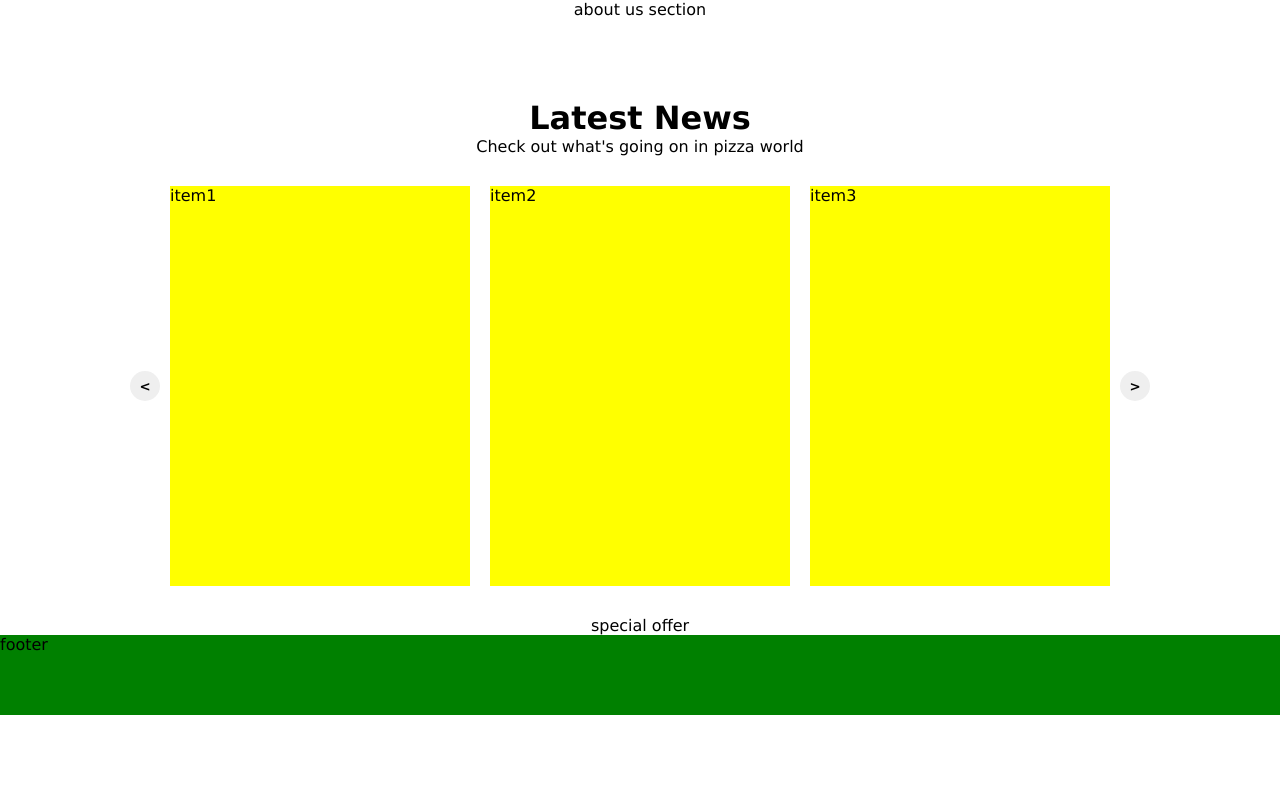
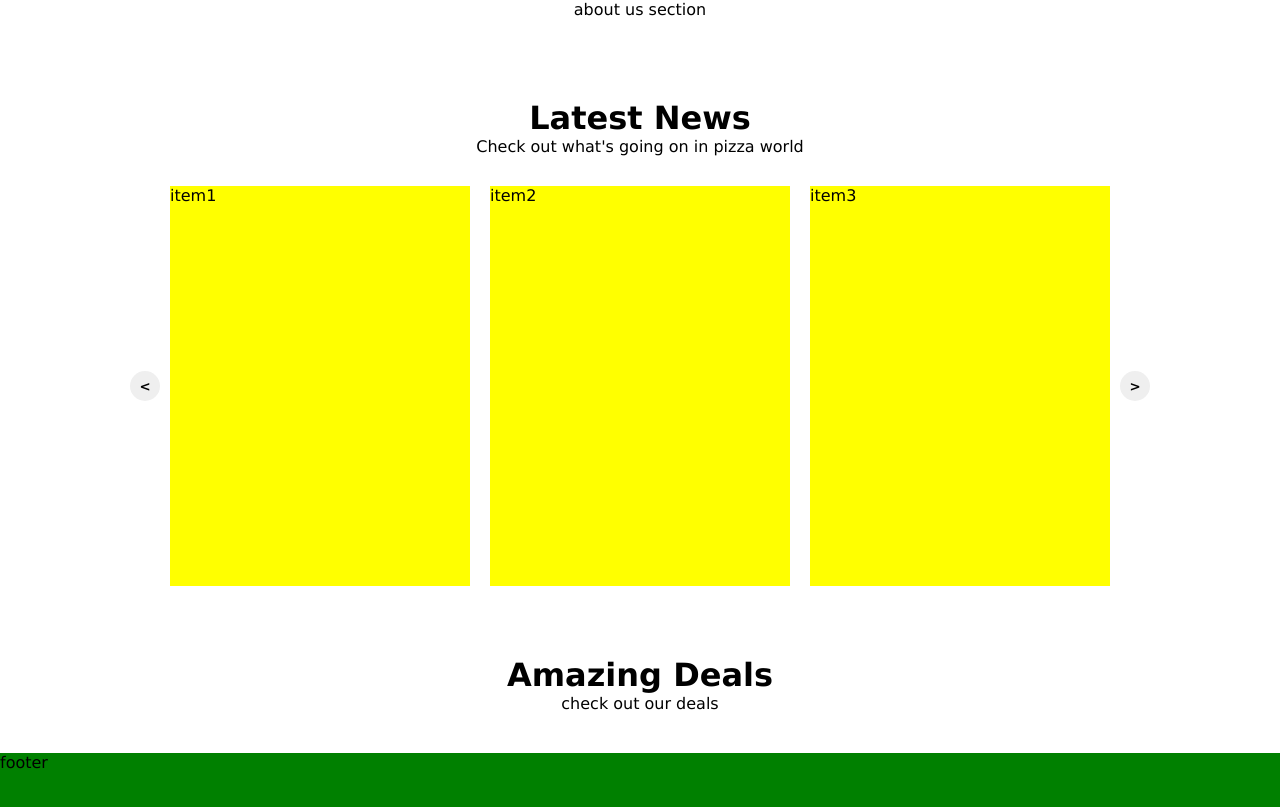
Before and after one commit to michudud/Pizza-System, a React (Vite) app: page / in a window 1280 px wide. Shown: the part 2955-3762 px from the top of the page. Before the commit the page ends 3670 px from the top, so only its background shows below. Built offline with nearby package versions, Linux system fonts and the light colour scheme.

Commit message:
add deals section

```diff
--- /dev/null
+++ b/src/pages/HomePage/DealsSection/DealsSection.jsx
@@ -0,0 +1,15 @@
+import "./DealsSection.style.css";
+
+const DealsSection = () => {
+  return (
+    <div className="DealsSection">
+      <div className="content">
+        <div className="description">
+          <h1>Amazing Deals</h1>
+          <p>check out our deals</p>
+        </div>
+      </div>
+    </div>
+  );
+};
+export default DealsSection;
--- /dev/null
+++ b/src/pages/HomePage/DealsSection/DealsSection.style.css
@@ -0,0 +1,19 @@
+.DealsSection {
+  display: flex;
+  justify-content: center;
+  margin: 0 100px;
+  margin: 20px;
+}
+
+.DealsSection .content {
+  display: flex;
+  flex-direction: column;
+  justify-content: center;
+}
+
+.DealsSection .description {
+  display: flex;
+  flex-direction: column;
+  align-items: center;
+  margin: 20px;
+}
--- /dev/null
+++ b/src/pages/HomePage/DealsSection/index.js
@@ -0,0 +1,2 @@
+import DealsSection from "./DealsSection";
+export default DealsSection;
--- a/src/pages/HomePage/HomePage.jsx
+++ b/src/pages/HomePage/HomePage.jsx
@@ -5,6 +5,7 @@ import WelcomeSection from "./WelcomeSection";
 import MenuSection from "./MenuSection";
 import NewsSection from "./NewsSection";
 import AboutSection from "./AboutSection";
+import DealsSection from "./DealsSection";
 
 const HomePage = () => {
   return (
@@ -15,7 +16,7 @@ const HomePage = () => {
         <MenuSection />
         <AboutSection />
         <NewsSection />
-        <div>special offer</div>
+        <DealsSection />
       </div>
       <Footer />
     </div>
```
